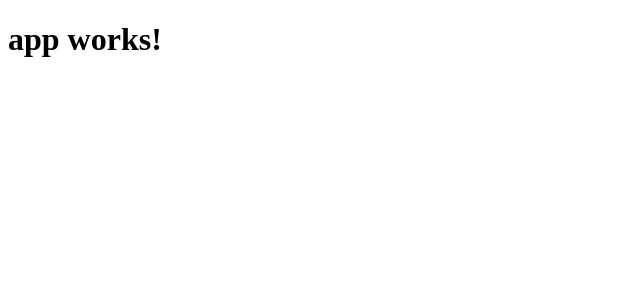
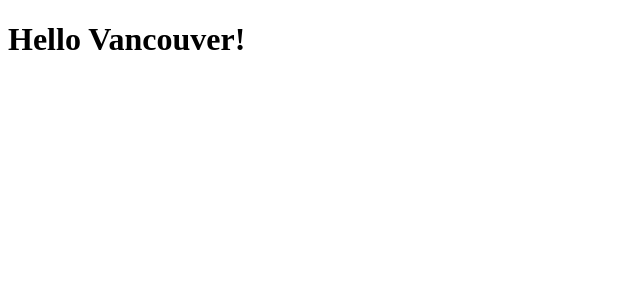
Before and after one commit to danj-ca/angular-academy-store, an Angular app: page / in a window 1280 px wide. Shown: the top 300 px of the page, without its empty margins (0-640 px from the left). Built offline with nearby package versions, Linux system fonts and the light colour scheme.

Commit message:
Commit before we start doing the interesting stuff

```diff
--- a/src/app/app.component.ts
+++ b/src/app/app.component.ts
@@ -6,5 +6,5 @@ import { Component } from '@angular/core';
   styleUrls: ['./app.component.css']
 })
 export class AppComponent {
-  title = 'app works!';
+  title = 'Hello Vancouver!';
 }
--- a/src/main.ts
+++ b/src/main.ts
@@ -1,9 +1,10 @@
+/* Entry point, baby */
 import './polyfills.ts';
 
 import { platformBrowserDynamic } from '@angular/platform-browser-dynamic';
 import { enableProdMode } from '@angular/core';
 import { environment } from './environments/environment';
-import { AppModule } from './app/';
+import { AppModule } from './app/'; /* implicitly loads from index.ts in this path */
 
 if (environment.production) {
   enableProdMode();
--- a/src/tsconfig.json
+++ b/src/tsconfig.json
@@ -8,8 +8,8 @@
     "module": "es6",
     "moduleResolution": "node",
     "outDir": "../dist/out-tsc",
-    "sourceMap": true,
-    "target": "es5",
+    "sourceMap": true, /* lets you debug ts instead of underlying js */
+    "target": "es5", /* transpile target */
     "typeRoots": [
       "../node_modules/@types"
     ]
```
Also changed, not shown: src/app/index.ts (line endings or trailing spaces).
